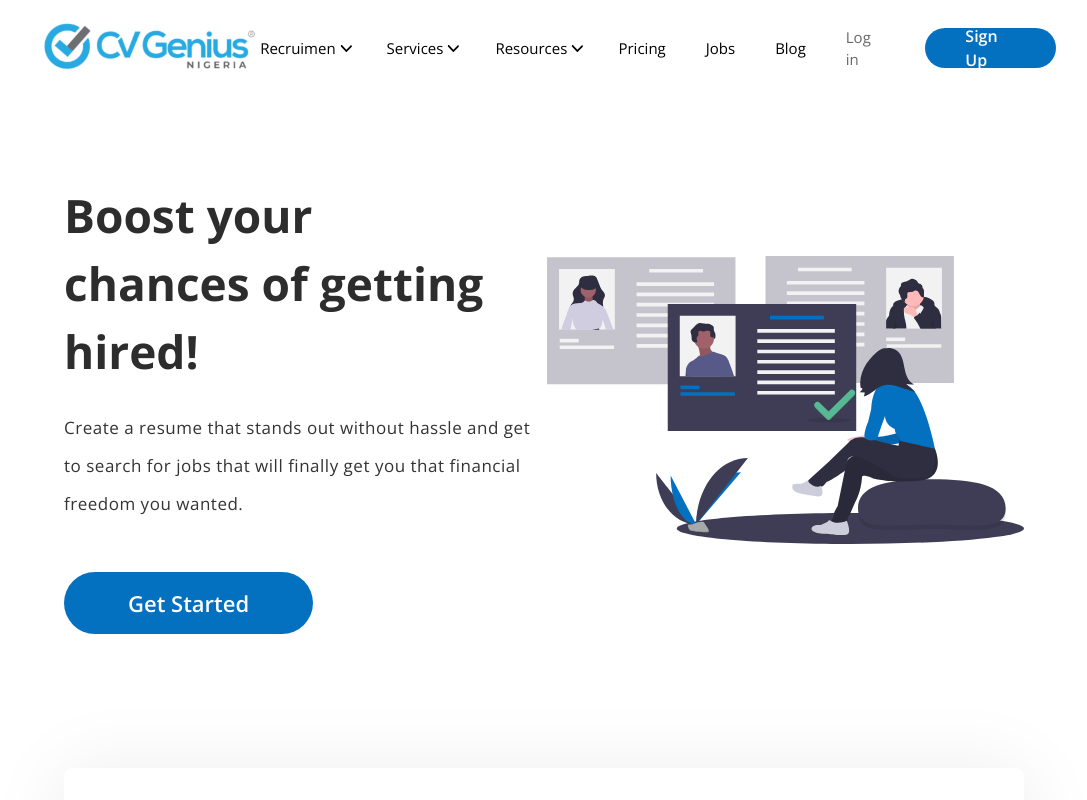
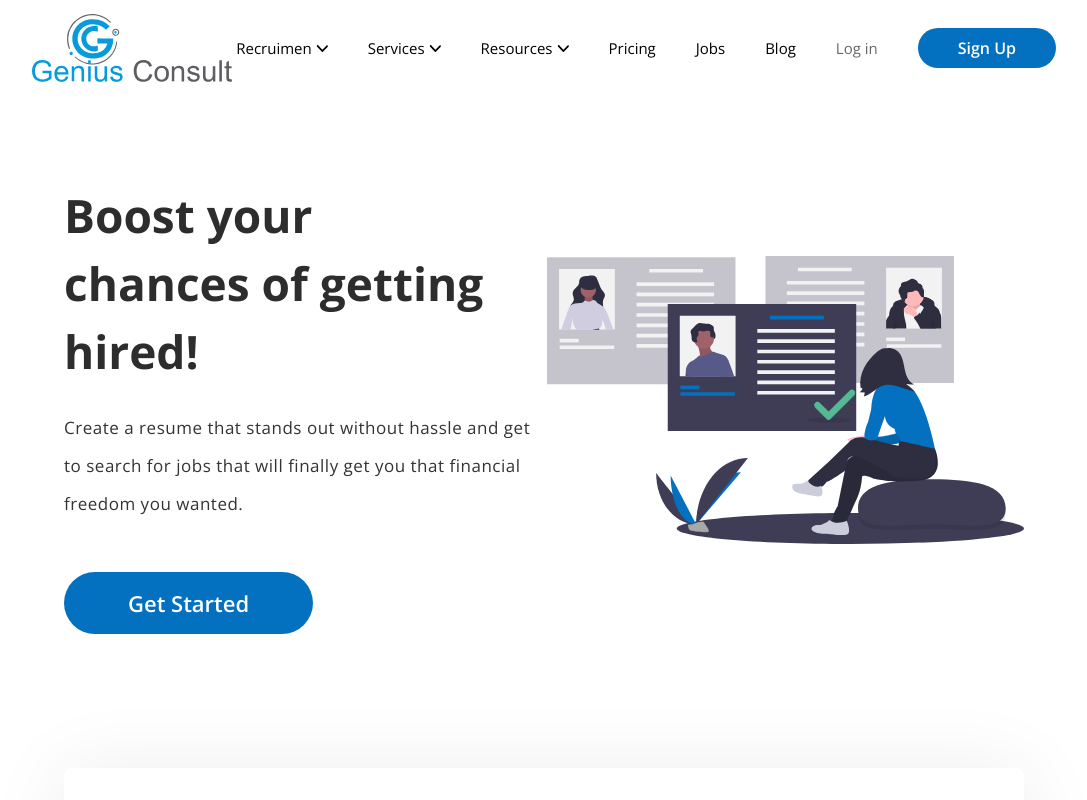
Before and after one commit to raylinks/genius-consult, a Vue app: page / in a window 1280 px wide. Shown: the top 800 px of the page, without its empty margins (96-1183 px from the left). Built offline with nearby package versions, Linux system fonts and the light colour scheme; what @ckeditor/ckeditor5-vue, vue-sweetalert2 would draw is missing.

Commit message:
changes logo

```diff
--- a/src/layout/includes/BaseHeader.vue
+++ b/src/layout/includes/BaseHeader.vue
@@ -1,12 +1,28 @@
 <template>
-    <header class="h-24 lg:flex justify-between items-center lg:w-10/12 xl:w-4/5 mx-auto absolute top-0 inset-x-0">
-        <div class="flex justify-between items-center w-10/12 mx-auto lg:mx-0 lg:w-auto">
-            <img src="@/assets/svg/logo.svg" alt="" />
+  <header
+    class="h-24 lg:flex justify-between items-center lg:w-10/12 xl:w-4/5 mx-auto absolute top-0 inset-x-0"
+  >
+    <div
+      class="flex justify-between items-center w-10/12 mx-auto lg:mx-0 lg:w-auto"
+    >
+      <img src="@/assets/img/GeniusConsults.svg" class="imgLogo" alt />
 
-            <div class="strokes lg:hidden block" @click="isOpenMobile = !isOpenMobile">
-                <div class="stroke rounded-full br-4 mb-1" :class="[isOpenMobile ? 'rotate-anti-clockwise' : '']"></div>
-                <div class="stroke rounded-full br-4 mb-1" :class="[isOpenMobile ? 'hidden' : '']"></div>
-                <div class="stroke rounded-full br-4" :class="[isOpenMobile ? 'rotate-clockwise' : '']"></div>
+      <div
+        class="strokes lg:hidden block"
+        @click="isOpenMobile = !isOpenMobile"
+      >
+        <div
+          class="stroke rounded-full br-4 mb-1"
+          :class="[isOpenMobile ? 'rotate-anti-clockwise' : '']"
+        ></div>
+        <div
+          class="stroke rounded-full br-4 mb-1"
+          :class="[isOpenMobile ? 'hidden' : '']"
+        ></div>
+        <div
+          class="stroke rounded-full br-4"
+          :class="[isOpenMobile ? 'rotate-clockwise' : '']"
+        ></div>
       </div>
     </div>
     <nav>
@@ -21,7 +37,8 @@
             @mouseleave="showNav = ''"
           >
             <div class="flex items-center">
-                             Recruimen <img src="@/assets/svg/caret-down.svg" alt="" class="ml-1" />
+              Recruimen
+              <img src="@/assets/svg/caret-down.svg" alt class="ml-1" />
             </div>
           </li>
           <li
@@ -30,7 +47,8 @@
             @mouseleave="showNav = ''"
           >
             <div class="flex items-center">
-                            Services <img src="@/assets/svg/caret-down.svg" alt="" class="ml-1" />
+              Services
+              <img src="@/assets/svg/caret-down.svg" alt class="ml-1" />
             </div>
             <template v-if="showNav === 1">
               <div class="md:absolute">
@@ -38,22 +56,24 @@
                   <li
                     class="text-left px-5 py-4 hover:bg-blue-light hover:text-blue-primary duration-500"
                   >
-                                        <router-link :to="user ? '/resume' : '/login'">CV/Resume Writing</router-link>
+                    <router-link :to="user ? '/resume' : '/login'"
+                      >CV/Resume Writing</router-link
+                    >
                   </li>
                   <li
                     class="text-left px-5 py-4 hover:bg-blue-light hover:text-blue-primary duration-500"
                   >
-                                        <span>Cover letter writing </span>
+                    <span>Cover letter writing</span>
                   </li>
                   <li
                     class="text-left px-5 py-4 hover:bg-blue-light hover:text-blue-primary duration-500"
                   >
-                                        <span>LinkedIn Profile Optimization </span>
+                    <span>LinkedIn Profile Optimization</span>
                   </li>
                   <li
                     class="text-left px-5 py-4 hover:bg-blue-light hover:text-blue-primary duration-500"
                   >
-                                        <span>Personal Statement/Motivation letters </span>
+                    <span>Personal Statement/Motivation letters</span>
                   </li>
                   <li
                     class="text-left px-5 py-4 hover:bg-blue-light hover:text-blue-primary duration-500"
@@ -63,7 +83,7 @@
                   <li
                     class="text-left px-5 py-4 hover:bg-blue-light hover:text-blue-primary duration-500"
                   >
-                                        <span> Business Proposal </span>
+                    <span>Business Proposal</span>
                   </li>
                   <li
                     class="text-left px-5 py-4 hover:bg-blue-light hover:text-blue-primary duration-500"
@@ -80,7 +100,8 @@
             @mouseleave="showNav = ''"
           >
             <div class="flex items-center">
-                            Resources <img src="@/assets/svg/caret-down.svg" alt="" class="ml-1" />
+              Resources
+              <img src="@/assets/svg/caret-down.svg" alt class="ml-1" />
             </div>
             <template v-if="showNav === 2">
               <div class="md:absolute">
@@ -93,17 +114,17 @@
                   <li
                     class="text-left px-5 py-4 hover:bg-blue-light hover:text-blue-primary duration-500"
                   >
-                                        <span>Mentorship Platform </span>
+                    <span>Mentorship Platform</span>
                   </li>
                   <li
                     class="text-left px-5 py-4 hover:bg-blue-light hover:text-blue-primary duration-500"
                   >
-                                        <span>Training </span>
+                    <span>Training</span>
                   </li>
                   <li
                     class="text-left px-5 py-4 hover:bg-blue-light hover:text-blue-primary duration-500"
                   >
-                                        <span>Ambassadors & Referrals </span>
+                    <span>Ambassadors & Referrals</span>
                   </li>
                 </ul>
               </div>
@@ -113,25 +134,19 @@
             Pricing
           </li>
           <li class="flex items-center nav_item mr-6 xl:mr-10 mb-4 lg:mb-0">
-                        <router-link to="/jobs">
-                            Jobs
-                        </router-link>
+            <router-link to="/jobs">Jobs</router-link>
           </li>
           <li
             class="flex items-center nav_item mr-6 xl:mr-10 mb-4 lg:mb-0 hover:text-blue-primary duration-500"
           >
-                        <router-link to="/blog">
-                            Blog
-                        </router-link>
+            <router-link to="/blog">Blog</router-link>
           </li>
         </template>
         <template v-else>
           <li
             class="flex items-center nav_item mr-6 xl:mr-10 mb-4 lg:mb-0 opacity-75 hover:text-blue-primary duration-500"
           >
-                        <router-link to="/">
-                            Home
-                        </router-link>
+            <router-link to="/">Home</router-link>
           </li>
         </template>
         <template v-if="!user">
@@ -155,12 +170,13 @@
             @mouseleave="showNav = ''"
           >
             <div class="flex items-center">
-                            <img src="@/assets/svg/ellipse.svg" alt="" class="mr-2" />{{ user.email }}
-                            <img src="@/assets/svg/caret-down.svg" alt="" class="ml-1" />
+              <img src="@/assets/svg/ellipse.svg" alt class="mr-2" />
+              {{ user.email }}
+              <img src="@/assets/svg/caret-down.svg" alt class="ml-1" />
             </div>
             <template v-if="showNav === 3">
               <div class="md:absolute right-0">
-                                <ul class="bg-white shadow-lg mt-4 w-40 rounded-md ">
+                <ul class="bg-white shadow-lg mt-4 w-40 rounded-md">
                   <li
                     class="text-center py-4 hover:bg-blue-light hover:text-blue-primary duration-500"
                     @click="logout"
@@ -182,8 +198,8 @@ export default {
   data() {
     return {
       isOpenMobile: false,
-            showNav: '',
-        }
+      showNav: "",
+    };
   },
   props: {
     blog: {
@@ -193,17 +209,17 @@ export default {
   },
   methods: {
     logout() {
-            localStorage.removeItem('token')
-            localStorage.removeItem('user')
-            this.$router.go()
+      localStorage.removeItem("token");
+      localStorage.removeItem("user");
+      this.$router.go();
     },
   },
   computed: {
     user: function() {
-            return JSON.parse(localStorage.getItem('user'))
+      return JSON.parse(localStorage.getItem("user"));
     },
   },
-}
+};
 </script>
 
 <style lang="scss" scoped>
@@ -251,4 +267,18 @@ export default {
     height: 3px;
   }
 }
+@media screen and (min-width: 1024px) {
+  img.imgLogo {
+    height: 200px;
+    width: 200px;
+    // margin-left: 20px;
+  }
+}
+
+@media screen and (max-width: 780px) {
+  img.imgLogo {
+    height: 90px;
+    width: 150px;
+  }
+}
 </style>
--- a/src/views/index.vue
+++ b/src/views/index.vue
@@ -2,18 +2,24 @@
   <default-layout>
     <section class="md:h-screen">
       <div class="h-24 bg-transparent w-full md:hidden block"></div>
-            <div class="h-full md:flex items-center justify-between w-11/12 xl:w-9/12 mx-auto">
+      <div
+        class="h-full md:flex items-center justify-between w-11/12 xl:w-9/12 mx-auto"
+      >
         <div class=" w-11/12 md:w-1/2">
-                    <h1 class="font-bold hero_title text-deep-gray md:w-11/12 mb-6">
+          <h1
+            class="font-bold hero_title text-deep-gray md:w-11/12 mb-6 intro-note"
+          >
             Boost your chances of getting hired!
           </h1>
           <p class="hero_sub_text mb-16">
-                        Create a resume that stands out without hassle and get to search for jobs that will finally get
-                        you that financial freedom you wanted.
+            Create a resume that stands out without hassle and get to search for
+            jobs that will finally get you that financial freedom you wanted.
           </p>
 
           <div class="">
-                        <a href="" class="font-semibold text-white hero_btn py-4 px-16 bg-blue-primary rounded-full"
+            <a
+              href=""
+              class="font-semibold text-white hero_btn py-4 px-16 bg-blue-primary rounded-full"
               >Get Started</a
             >
           </div>
@@ -54,24 +60,29 @@
     <section class="h-screen">
       <div class="flex h-full flex-col items-center justify-center text-center">
         <h2 class="font-bold">Are you ready to take over the Job market?</h2>
-                <p class="cta_text mt-5">You want to hire or be hired? we are here for you!</p>
+        <p class="cta_text mt-5">
+          You want to hire or be hired? we are here for you!
+        </p>
         <div class="mt-16">
-                    <a href="" class="font-semibold text-white hero_btn py-4 px-16 bg-blue-primary rounded-full"
+          <a
+            href=""
+            class="font-semibold text-white hero_btn py-4 px-16 bg-blue-primary rounded-full"
             >Get Started</a
           >
         </div>
       </div>
     </section>
+    <section class="recent-blog"></section>
   </default-layout>
 </template>
 
 <script>
-import ResumeProcess from '@/components/ResumeProcess.vue'
+import ResumeProcess from "@/components/ResumeProcess.vue";
 export default {
   components: {
     ResumeProcess,
   },
-}
+};
 </script>
 
 <style lang="scss" scoped>
@@ -100,13 +111,13 @@ export default {
   }
 
   &_figure {
-        color: theme('colors.blue.dark');
+    color: theme("colors.blue.dark");
     letter-spacing: 0.03em;
     font-size: 44px;
   }
 
   &_info {
-        color: theme('colors.dark');
+    color: theme("colors.dark");
     letter-spacing: 0.03em;
     font-size: 20px;
   }
@@ -116,7 +127,7 @@ export default {
   height: 8px;
   width: 120px;
   border-radius: 5px;
-    background-color: theme('colors.blue.primary');
+  background-color: theme("colors.blue.primary");
 }
 
 h2 {
@@ -127,4 +138,10 @@ h2 {
 .cta_text {
   font-size: 22px;
 }
+
+@media screen and (max-width: 780px) {
+  h1.intro-note {
+    margin-bottom: 0.5rem;
+  }
+}
 </style>
```
Also changed, not shown: src/router/paths.js (+28 -0 lines), src/assets/img/GeniusConsults.svg (added). Lines whose indentation alone changed are shown as unchanged.
